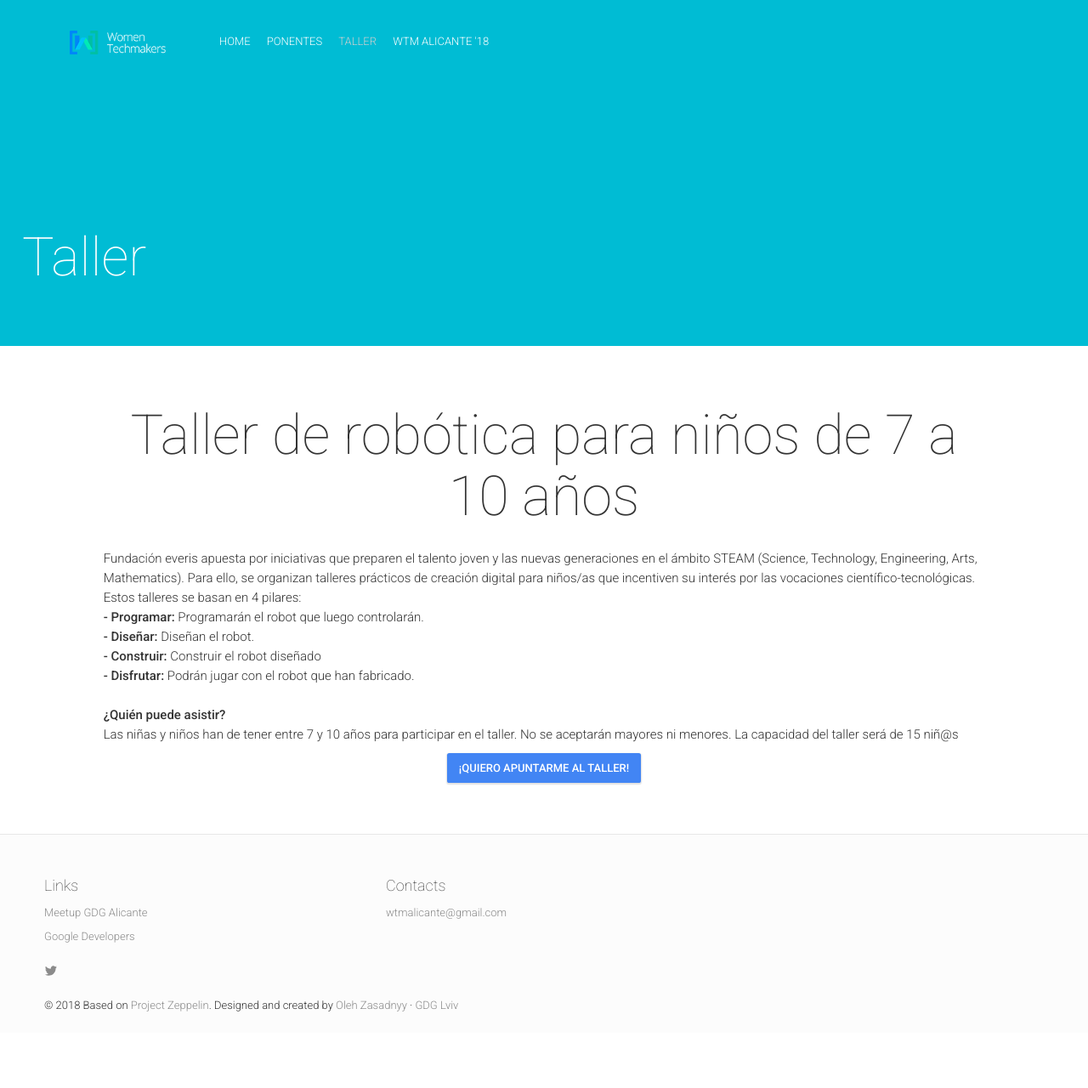
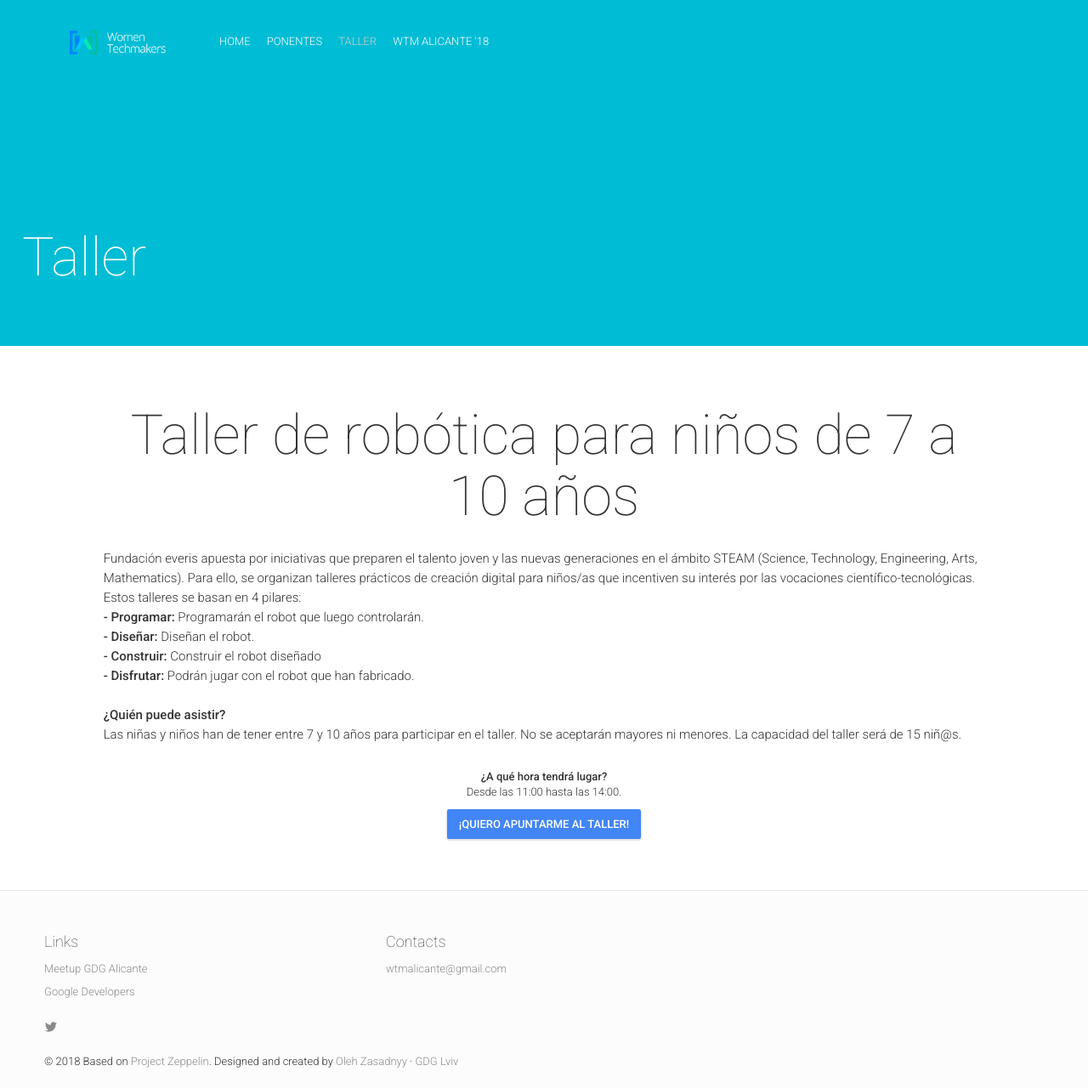
Before and after one commit to wtmalicante/wtmalicante.github.io, a Jekyll site: the page built from taller.html, in a window 1280 px wide and 1280 px high. Shown: the whole window at 85% size. Built offline with Jekyll 4.4.1, drawn with Linux system fonts in a browser that asks for light colours; nearby versions of some CDN libraries; comment, search, counter and statistics services are not loaded.

Commit message:
Update _config.yml

```diff
--- a/_config.yml
+++ b/_config.yml
@@ -201,7 +201,7 @@
 
 # Team Block
 teamBlockTitle: "Taller de robótica para niños de 7 a 10 años"
-aboutUs: "Fundación everis apuesta por iniciativas que preparen el talento joven y las nuevas generaciones en el ámbito STEAM (Science, Technology, Engineering, Arts, Mathematics). Para ello, se organizan talleres prácticos de creación digital para niños/as que incentiven su interés por las vocaciones científico-tecnológicas. Estos talleres se basan en 4 pilares: <br><strong> - Programar:</strong> Programarán el robot que luego controlarán.<br><strong> - Diseñar:</strong> Diseñan el robot.<br><strong> - Construir:</strong> Construir el robot diseñado<br><strong>- Disfrutar:</strong> Podrán jugar con el robot que han fabricado.<br><br> <strong>¿Quién puede asistir?</strong><br> Las niñas y niños han de tener entre 7 y 10 años para participar en el taller. No se aceptarán mayores ni menores. La capacidad del taller será de 15 niñ@s </p>"
+aboutUs: "Fundación everis apuesta por iniciativas que preparen el talento joven y las nuevas generaciones en el ámbito STEAM (Science, Technology, Engineering, Arts, Mathematics). Para ello, se organizan talleres prácticos de creación digital para niños/as que incentiven su interés por las vocaciones científico-tecnológicas. Estos talleres se basan en 4 pilares: <br><strong> - Programar:</strong> Programarán el robot que luego controlarán.<br><strong> - Diseñar:</strong> Diseñan el robot.<br><strong> - Construir:</strong> Construir el robot diseñado<br><strong>- Disfrutar:</strong> Podrán jugar con el robot que han fabricado.<br><br> <strong>¿Quién puede asistir?</strong><br> Las niñas y niños han de tener entre 7 y 10 años para participar en el taller. No se aceptarán mayores ni menores. La capacidad del taller será de 15 niñ@s. </p><br /> <strong>¿A qué hora tendrá lugar?</strong><br />Desde las 11:00 hasta las 14:00."
 
 # Logistics Find Way Block
 findWayTitle: "Find your way here"
```
